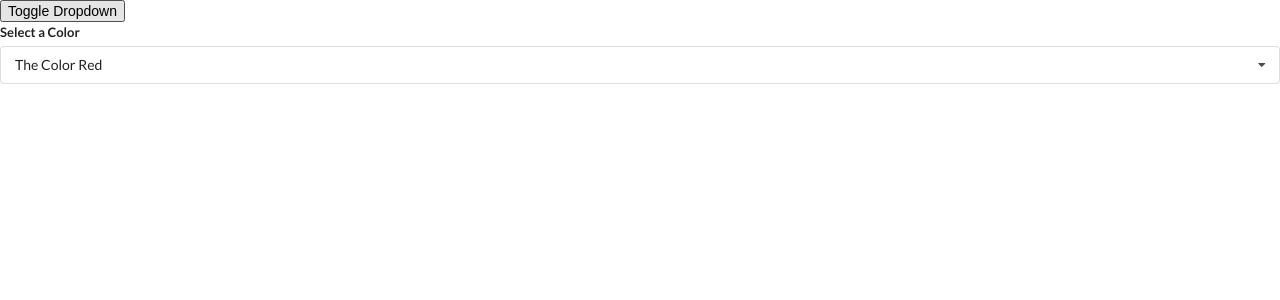
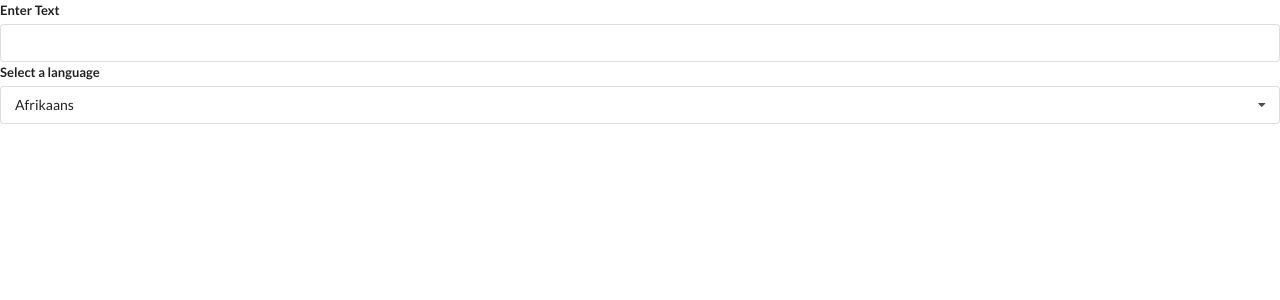
Before and after one commit to sergillorente/widgets, a React (Create React App) app: page / in a window 1280 px wide. Shown: the top 300 px of the page. Built offline with nearby package versions, Linux system fonts and the light colour scheme.

Commit message:
Translate file created. The aim of it is to create a language conversion

```diff
--- a/src/App.js
+++ b/src/App.js
@@ -2,6 +2,7 @@
 import Accordion from './components/Accordion';
 import Search from './components/Search';
 import Dropdown from './components/Dropdown';
+import Translate from './components/Translate';
 
 const items = [
     {
@@ -34,19 +35,10 @@
 ]
 
 export default () => {
-    const [selected, setSelected] = useState(options[0]);
-    const [showDropdown, setShowDropdown] = useState(true);
 
     return (
         <div>
-            <button onClick={() => setShowDropdown(!showDropdown)}>Toggle Dropdown</button>
-            { showDropdown ?
-                <Dropdown
-                    selected={selected}
-                    onSelectedChange={setSelected}
-                    options={options}
-                /> : null
-            }
+            <Translate />
         </div>
     );
 };
--- a/src/components/Dropdown.js
+++ b/src/components/Dropdown.js
@@ -1,16 +1,22 @@
 import React, { useState, useEffect, useRef } from 'react';
 
-const Dropdown = ({ options, selected, onSelectedChange }) => {
+const Dropdown = ({ label, options, selected, onSelectedChange }) => {
     const [open, setOpen] = useState(false);
     const ref = useRef();
 
     useEffect(() => {
-        document.body.addEventListener('click', (event) => {
+        const onBodyClick = (event) => {
             if (ref.current && ref.current.contains(event.target)) {
                 return;
             };
             setOpen(false);
-        }, {capture: true});
+        };
+
+        document.body.addEventListener('click', onBodyClick);
+
+        return () => {
+            document.body.removeEventListener('click', onBodyClick);
+        };
     }, []);
 
     const renderedOptions = options.map((option) => {
@@ -32,7 +38,7 @@
         <div ref={ref} className="ui form">
             <div className="field">
                 <label className="label">
-                    Select a Color
+                    {label}
                 </label>
                 <div
                     onClick={() => setOpen(!open)}
--- /dev/null
+++ b/src/components/Translate.js
@@ -0,0 +1,41 @@
+import React, { useState } from 'react';
+import Dropdown from './Dropdown';
+
+const options = [
+    {
+        label: 'Afrikaans',
+        value: 'af'
+    },
+    {
+        label: 'Arabic',
+        value: 'ar'
+    },
+    {
+        label: 'Hindi',
+        value: 'hi'
+    }
+];
+
+const Translate = () => {
+    const [language, setLanguage] = useState(options[0]);
+    const [text, setText] = useState('');
+
+    return (
+        <div>
+            <div className="ui form">
+                <div className="field">
+                    <label>Enter Text</label>
+                    <input value={text} onChange={(e) => setText(e.target.value)} />
+                </div>
+            </div>
+            <Dropdown
+                label="Select a language"
+                selected={language}
+                onSelectedChange={setLanguage}
+                options={options}
+            />
+        </div>
+    );
+};
+
+export default Translate;
```
Also changed, not shown: 1 other file (tests, documents, lock files or other folders).
